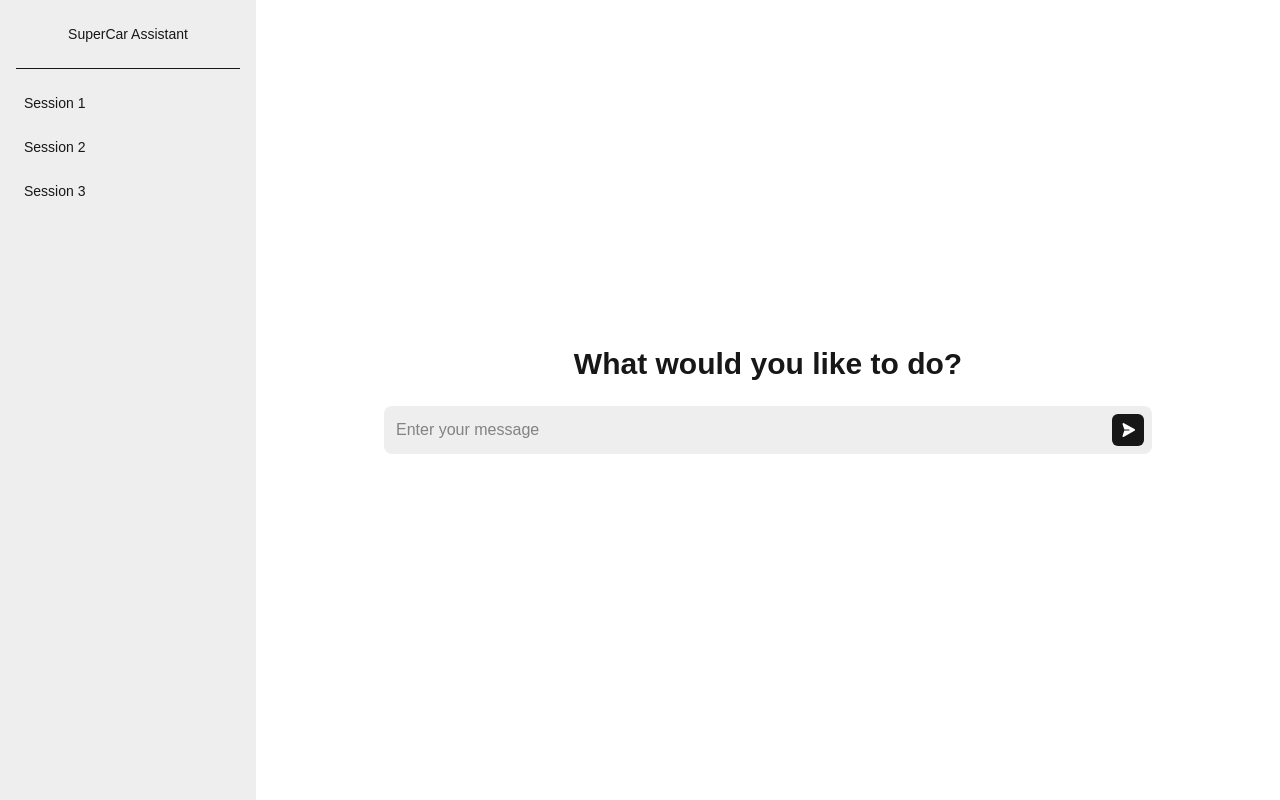
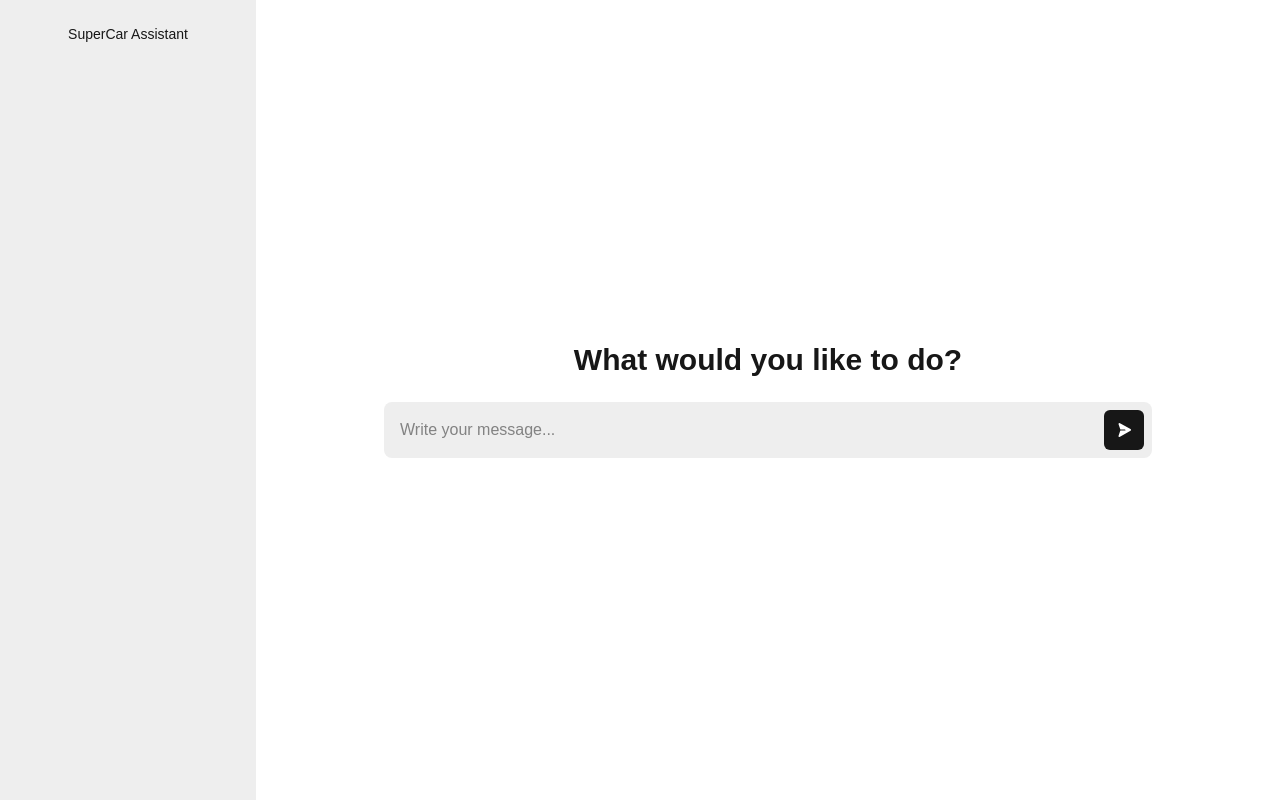
Before and after one commit to haroon-afzal-tahir/SeedX-Frontend-Test, a Next.js app in the folder frontend/: page / in a window 1280 px wide. Built offline with nearby package versions, Linux system fonts and the light colour scheme.

Commit message:
Implement client-side session management with context and dynamic routing

```diff
--- a/frontend/src/app/layout.tsx
+++ b/frontend/src/app/layout.tsx
@@ -2,7 +2,7 @@ import type { Metadata } from "next";
 import { Geist, Geist_Mono } from "next/font/google";
 import "./globals.css";
 import { Sidebar } from "@/components/Sidebar";
-import { getSessions } from "@/functions/sessions.api";
+import { SessionsProvider } from "@/context/sessions.context";
 
 const geistSans = Geist({
   variable: "--font-geist-sans",
@@ -19,24 +19,25 @@ export const metadata: Metadata = {
   description: "SuperCar Virtual Sales Assistant",
 };
 
-export default async function RootLayout({
+export default function RootLayout({
   children,
 }: Readonly<{
   children: React.ReactNode;
 }>) {
-  const sessions = await getSessions();
   return (
+    <SessionsProvider>
       <html lang="en">
         <body
           className={`${geistSans.variable} ${geistMono.variable} antialiased h-full w-full`}
         >
           <main className="flex h-[100dvh] w-full">
-          <Sidebar sessions={sessions} />
+            <Sidebar />
             <div className="flex-1 max-w-3xl flex items-center justify-center flex-col gap-2 mx-auto">
               {children}
             </div>
           </main>
         </body>
       </html>
+    </SessionsProvider>
   );
 }
--- a/frontend/src/app/page.tsx
+++ b/frontend/src/app/page.tsx
@@ -1,15 +1,56 @@
+"use client";
+
+import { useSessions } from "@/context/sessions.context";
+import { useRouter } from "next/navigation";
 import { PiPaperPlaneRightFill } from "react-icons/pi";
 
 export default function Home() {
+  const router = useRouter();
+  const { setSessions } = useSessions();
+
+  function handleSubmit(e: React.FormEvent<HTMLFormElement>) {
+    e.preventDefault();
+    const formData = new FormData(e.target as HTMLFormElement);
+    const message = formData.get("message") as string;
+
+    const uuid = crypto.randomUUID();
+
+    setSessions((prevSessions) =>
+      [
+        ...prevSessions,
+        {
+          id: uuid,
+          name: "Session " + uuid,
+          createdAt: new Date(),
+          messages: [
+            {
+              id: crypto.randomUUID(),
+              content: message,
+              createdAt: new Date(),
+              isUser: true,
+            }
+          ]
+        }
+      ]
+    );
+
+    router.push(`/${uuid}`, { scroll: true });
+
+    // reset the form
+    (e.target as HTMLFormElement).reset();
+  }
+
   return (
     <div className="flex flex-col h-full w-full items-center justify-center gap-6">
       <h1 className="text-3xl font-semibold">What would you like to do?</h1>
-      <div className="bg-sidebar rounded-lg w-full relative p-3">
-        <input type="text" placeholder="Enter your message" className="w-full rounded-md outline-0 pr-12" />
-        <button className="bg-foreground p-2 rounded-md absolute right-2 top-1/2 -translate-y-1/2 cursor-pointer">
+
+      <form onSubmit={handleSubmit} className="bg-sidebar rounded-lg w-full relative p-4">
+        <input type="text" name="message" placeholder="Write your message..." autoComplete="off" className="w-full rounded-md outline-0 pr-12" autoFocus />
+
+        <button type="submit" className="bg-foreground p-3 rounded-md absolute right-2 top-1/2 -translate-y-1/2 cursor-pointer">
           <PiPaperPlaneRightFill className="text-background" />
         </button>
-      </div>
+      </form>
     </div>
   );
 }
--- a/frontend/src/components/Sidebar.tsx
+++ b/frontend/src/components/Sidebar.tsx
@@ -1,9 +1,15 @@
+"use client";
+
 import Link from "next/link"
+import { useSessions } from "@/context/sessions.context";
 
-export const Sidebar = ({ sessions }: SidebarProps) => {
+export const Sidebar = () => {
+  const { sessions } = useSessions();
   return (
     <div className="bg-sidebar h-full w-64 p-4 flex flex-col gap-2">
       <Link href="/" className="p-2 rounded-md hover:bg-background w-full text-sm text-center">SuperCar Assistant</Link>
+      {sessions.length > 0 && (
+        <>
           <hr className="my-2" />
           <div className="flex flex-col gap-2">
             {sessions.map((session) => (
@@ -12,6 +18,8 @@ export const Sidebar = ({ sessions }: SidebarProps) => {
               </Link>
             ))}
           </div>
+        </>
+      )}
     </div>
   )
 }
--- a/frontend/src/constants/sidebar.data.ts
+++ b/frontend/src/constants/sidebar.data.ts
@@ -4,16 +4,19 @@ export const SESSIONS: SidebarProps = {
       id: "1",
       name: "Session 1",
       createdAt: new Date(),
+      messages: []
     },
     {
       id: "2",
       name: "Session 2",
       createdAt: new Date(),
+      messages: []
     },
     {
       id: "3",
       name: "Session 3",
       createdAt: new Date(),
+      messages: []
     },
   ],
 };
--- /dev/null
+++ b/frontend/src/context/sessions.context.tsx
@@ -0,0 +1,32 @@
+"use client";
+
+import React, { createContext, useContext, useState, ReactNode } from 'react';
+
+// Create a context for sessions
+const SessionsContext = createContext<{
+  sessions: Session[];
+  setSessions: React.Dispatch<React.SetStateAction<Session[]>>;
+} | undefined>(undefined);
+
+// Create a provider component
+export const SessionsProvider: React.FC<{ children: ReactNode }> = ({ children }) => {
+  const [sessions, setSessions] = useState<Session[]>(() => {
+    const storedSessions = localStorage.getItem('sessions');
+    return storedSessions ? JSON.parse(storedSessions) as Session[] : [];
+  });
+
+  return (
+    <SessionsContext.Provider value={{ sessions, setSessions }}>
+      {children}
+    </SessionsContext.Provider>
+  );
+};
+
+// Custom hook to use the SessionsContext
+export const useSessions = () => {
+  const context = useContext(SessionsContext);
+  if (context === undefined) {
+    throw new Error('useSessions must be used within a SessionsProvider');
+  }
+  return context;
+};
--- a/frontend/src/functions/sessions.api.ts
+++ /dev/null
@@ -1,5 +0,0 @@
-import { SESSIONS } from "@/constants/sidebar.data";
-
-export const getSessions = async () => {
-  return SESSIONS.sessions;
-};
--- a/frontend/src/interfaces/Sidebar.d.ts
+++ b/frontend/src/interfaces/Sidebar.d.ts
@@ -1,9 +1,3 @@
-interface Session {
-  id: string;
-  name: string;
-  createdAt: Date;
-}
-
 interface SidebarProps {
   sessions: Session[];
 }
```
Also changed, not shown: frontend/src/interfaces/Session.d.ts (added, +13 -0 lines). Lines whose indentation alone changed are shown as unchanged.
